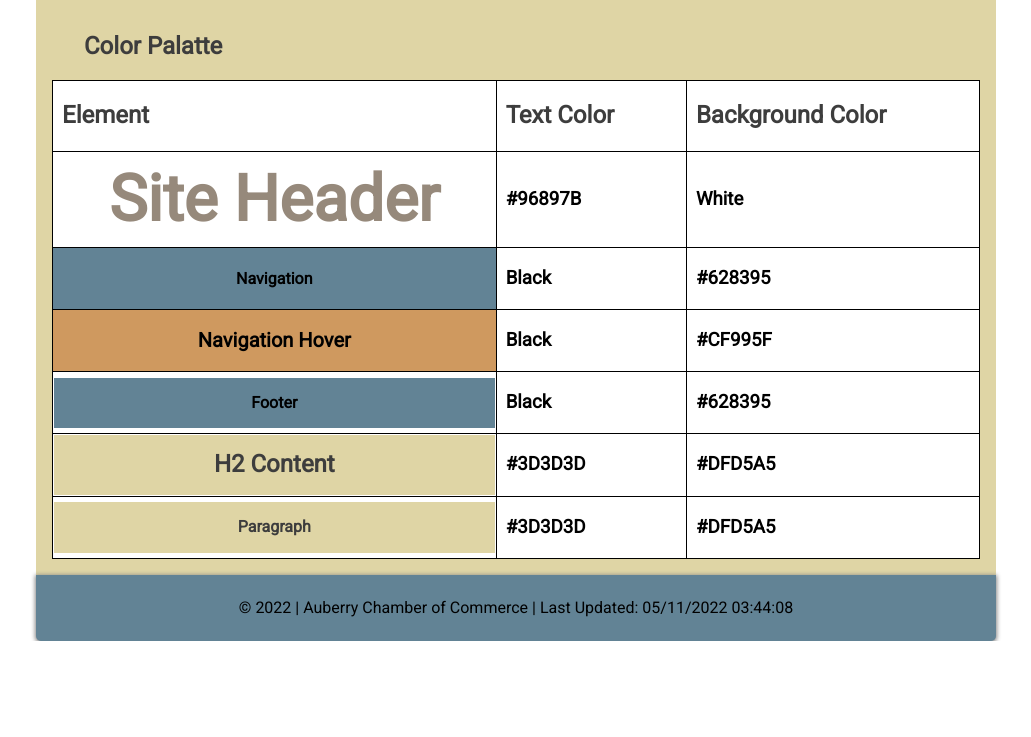
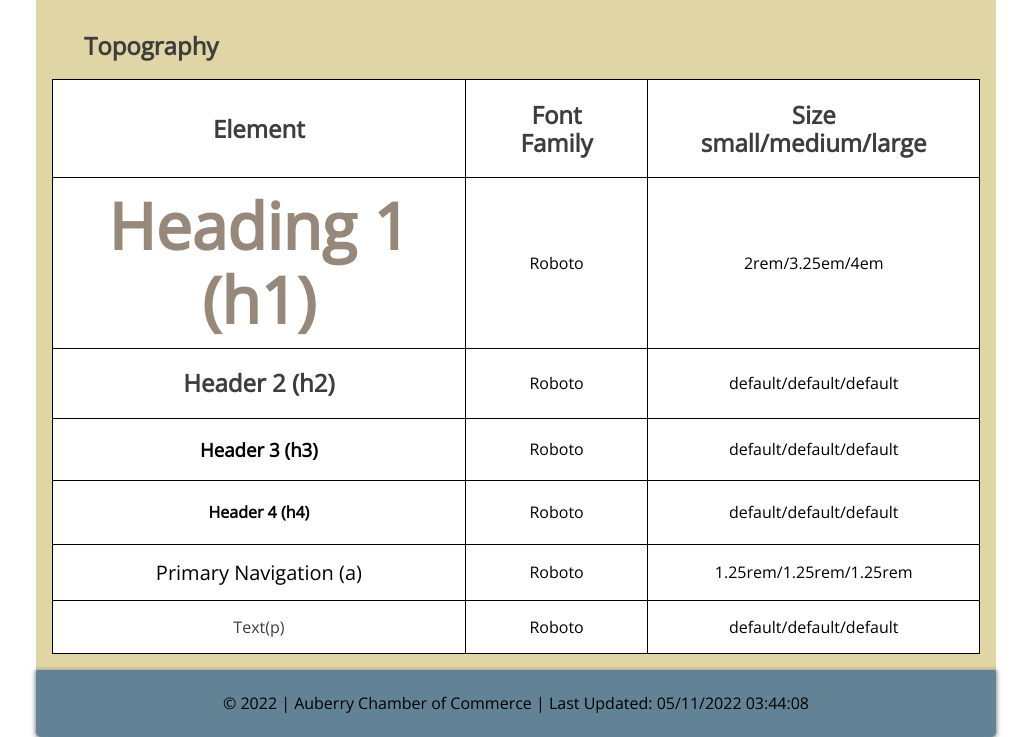
Before and after one commit to MorganLuke/wdd230, a plain HTML site: page lesson3/topography.html in a window 1280 px wide. Shown: the part 468-1205 px from the top of the page, without its empty margins (124-1155 px from the left). Before the commit the page ends 1109 px from the top, so only its background shows below. Drawn offline with nearby package versions, Linux system fonts and the light colour scheme.

Commit message:
Completed topography html and css

```diff
--- a/lesson3/css/small.css
+++ b/lesson3/css/small.css
@@ -8,8 +8,8 @@ h1 {
 }
 
 body{
+    font-family: 'Roboto', sans-serif;
     font-family: 'Open Sans', sans-serif;
-    font-family: 'Roboto', sans-serif;
     background-color: #ffffff;
     font-size: 16px;
 
@@ -32,6 +32,7 @@ h2, p {
     padding-right: 2rem;
     color: #3D3D3D;
 }
+
 
 img {
     max-width: 100%;
@@ -57,7 +58,6 @@ footer {
 	flex-flow: column;
 	align-items: center;
 	justify-content: center;
-
 }
 
 header, main, footer {
@@ -97,24 +97,14 @@ a:hover {
 table, td, th {
     border: 1px solid;
     margin: 0;
-
+    text-align: center;
   }
 
 table {
     width: 100%;
     border-collapse: collapse;
     background-color: white;
-    text-align: left;
  }
-
-h3 {
-      size: 1rem;
-}
-
-table h2, h3 {
-    padding-left: .5rem;
-    text-align: left;
-}
 
 #navigation, #footer{
     color: black;
@@ -139,3 +129,8 @@ table h2, h3 {
     background-color: #DFD5A5;
     margin: 0;
 }
+
+#topo-nav {
+    font-size: 1.25rem;
+    padding: 1rem;
+}
--- a/lesson3/topography.html
+++ b/lesson3/topography.html
@@ -32,41 +32,42 @@
         </header>
         <main>
             <div class="home-grid">
-                <h2>Color Palatte</h2>
+                <h2>Topography</h2>
                 <table>
                     <tr>
                         <th><h2>Element</h2></th>
-                        <th><h2>Text Color</h2></th>
-                        <th><h2>Background Color</h2></th>
+                        <th><h2>Font Family</h2></th>
+                        <th><h2>Size small/medium/large</h2></th>
                     </tr>
                     <tr>
-                        <th><h1>Site Header</h1></th>
-                        <th><h3>#96897B</h3></th>
-                        <th><h3>White</h3></th>
-                    <tr>
-                        <th id="navigation">Navigation</th>
-                        <th><h3>Black</h3></th>
-                        <th><h3>#628395</h3></th>
+                        <td><h1>Heading 1 (h1)</h1></td>
+                        <td>Roboto</td>
+                        <td>2rem/3.25em/4em</td>
                     </tr>
                     <tr>
-                        <th id="navigation-hover">Navigation Hover</th>
-                        <th><h3>Black</h3></th>
-                        <th><h3>#CF995F</h3></th>
+                        <td><h2>Header 2 (h2)</h2></td>
+                        <td>Roboto</td>
+                        <td>default/default/default</td>
                     </tr>
                     <tr>
-                        <th><p id="footer">Footer</p></th>
-                        <th><h3>Black</h3></th>
-                        <th><h3>#628395</h3></th>
+                        <td><h3>Header 3 (h3)</h3></td>
+                        <td>Roboto</td>
+                        <td>default/default/default</td>
                     </tr>
                     <tr>
-                        <th><h2 id="h2-content">H2 Content</h2></th>
-                        <th><h3>#3D3D3D</h3></th>
-                        <th><h3>#DFD5A5</h3></th>
+                        <td><h4>Header 4 (h4)</h4></td>
+                        <td>Roboto</td>
+                        <td>default/default/default</td>
                     </tr>
                     <tr>
-                        <th><p id="paragraph">Paragraph</p></th>
-                        <th><h3>#3D3D3D</h3></th>
-                        <th><h3>#DFD5A5</h3></th>
+                        <td id=topo-nav>Primary Navigation (a)</td>
+                        <td>Roboto</td>
+                        <td>1.25rem/1.25rem/1.25rem</td>
+                    </tr>
+                    <tr>
+                        <td><p>Text(p)</p></td>
+                        <td>Roboto</td>
+                        <td>default/default/default</td>
                     </tr>
                   </table>
             </div>
```
